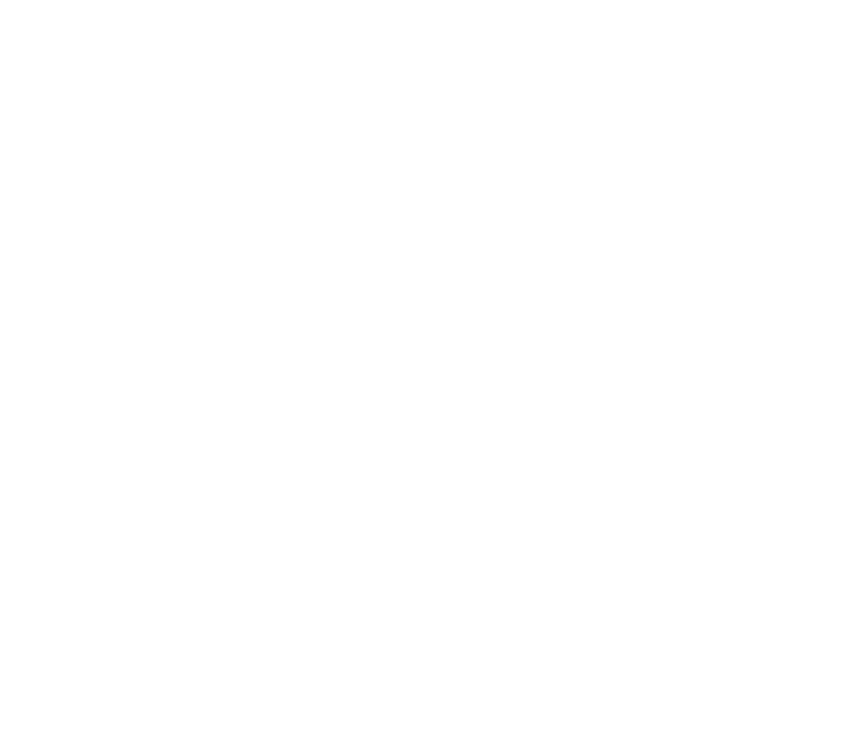
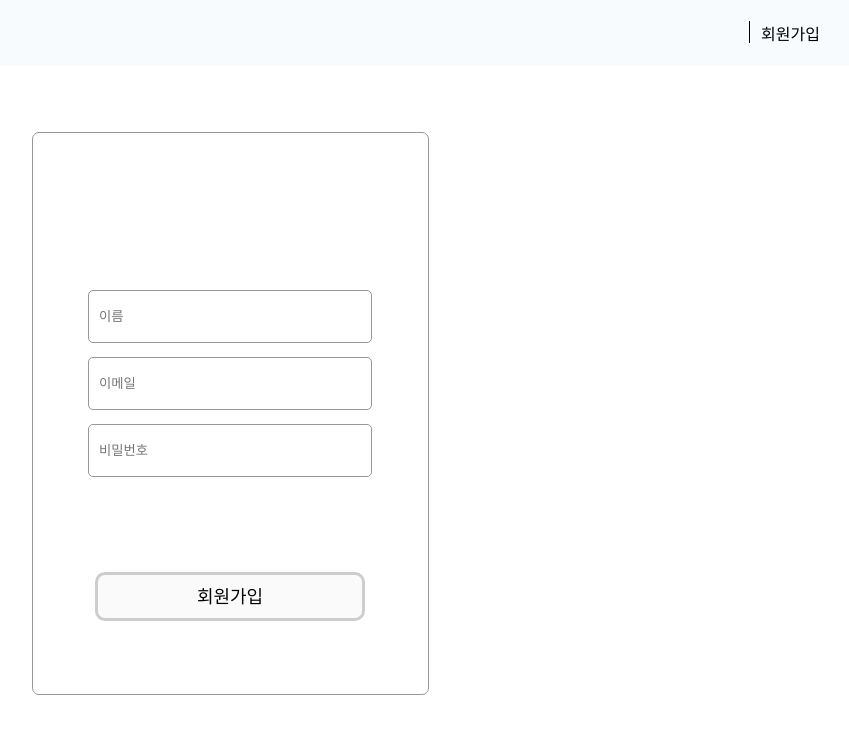
Before and after one commit to juwoon01/Front-End, a React (Create React App) app: page /signUp in a window 1280 px wide. Before the commit this address had no page. Shown: the top 734 px of the page, without its empty margins (410-1259 px from the left). Built offline with nearby package versions, Linux system fonts and the light colour scheme.

Commit message:
feature signup page

```diff
--- a/src/components/App/index.tsx
+++ b/src/components/App/index.tsx
@@ -1,29 +1,18 @@
 import React from 'react';
 import { BrowserRouter, Route, Routes, Link } from "react-router-dom";
 import './App.css';
-import Login from '../Login';
+import SignIn from '../SignIn';
+import Home from '../main/Home';
+import SignUp from '../SignUp';
 
-function Hello(){
-  return(
-    <div className="App">
-    <header className="App-header">
-      <img src="logo192.png" className="App-logo" alt="logo" />
-      <p>
-        Hello 행복주택 프로젝트.
-      </p>
-      <Link to="/login">login</Link>
-    </header>
-  </div>
-  );
-}
 
 function App() {
   return (
     <BrowserRouter>
-
         <Routes>
-          <Route path='/' element={<Hello/>}/>
-          <Route path='/login' element={<Login/>}/>
+          <Route path='/' element={<Home/>}/>
+          <Route path='/signIn' element={<SignIn/>}/>
+          <Route path='/signUp' element={<SignUp/>}/>
         </Routes>
     </BrowserRouter>
   );
--- a/src/components/Login/index.tsx
+++ /dev/null
@@ -1,14 +0,0 @@
-import React from 'react';
-import './Login.css';
-
-function Login() {
-  return (
-    <div>
-        <p>
-          loginPage
-        </p>
-    </div>
-  );
-}
-
-export default Login;
--- /dev/null
+++ b/src/components/SignIn/index.tsx
@@ -0,0 +1,17 @@
+import React from 'react';
+import styled from 'styled-components';
+import Header from '../organisms/Header';
+
+const SignIn = ()=>{
+    return(
+        <SignInWrrapper>
+            <Header/>
+        </SignInWrrapper>
+    );
+}
+
+export  default SignIn;
+
+const SignInWrrapper = styled.div`
+
+`;
--- /dev/null
+++ b/src/components/SignUp/index.tsx
@@ -0,0 +1,107 @@
+import React, { useEffect, useState } from 'react';
+import styled from 'styled-components';
+import { ColumnLayout } from '../../themes/layout';
+import Header from '../organisms/Header';
+
+const SignUp = ()=>{
+    const [name, setName] = useState('');
+    const [email, setEmail] = useState('');
+    const [passWord, setPassWord] = useState('');
+
+    const onClickSignUP = () =>{
+        console.log(name);
+        console.log(email);
+        console.log(passWord);
+        if (passWord === '') {
+            alert('비밀번호를 입력해 주세요');
+        }
+    };
+
+    useEffect(() => {
+        if(name.length > 10){
+            console.log('use effect');
+        }
+    }, [name, email]);
+
+
+
+    return(
+        <SignUpWrrapper>
+            <Header/>
+            <SignUpMainWrrapper>
+                <SignUpInfoWrraper>
+                    <NameWrraper placeholder='이름' onChange={(e) => {setName(e.currentTarget.value)}}/>
+                    <EmailWrraper placeholder='이메일' onChange={(e) => {setEmail(e.currentTarget.value)}}/>
+                    <PassWordWrraper placeholder='비밀번호' onChange={(e) => {setPassWord(e.currentTarget.value)}}/>
+                    <SignUpBtnWrraper onClick={onClickSignUP}>
+                        회원가입
+                    </SignUpBtnWrraper>
+                </SignUpInfoWrraper>
+            </SignUpMainWrrapper>
+        </SignUpWrrapper>
+    );
+}
+
+export  default SignUp;
+
+const Input = styled.input`
+    background: #FFFFFF;
+    border: 1px solid #979797;
+    border-radius: 5px;
+    padding-left: 10px;
+`;
+
+const SignUpWrrapper = styled(ColumnLayout)`
+
+`;
+
+const SignUpMainWrrapper = styled(ColumnLayout)`
+    align-items: center;
+    justify-content: end;
+`;
+
+const SignUpInfoWrraper = styled(ColumnLayout)`
+    margin: 66px 342px;
+    width: 395px;
+    height: 561px;
+    background: #FFFFFF;
+    border: 1px solid #979797;
+    box-shadow: 0px 0px 0px rgba(0, 0, 0, 0.5);
+    border-radius: 7px;
+    align-items: center;
+
+`;
+
+const NameWrraper = styled(Input)`
+    width: 270px;
+    height: 49px;
+
+    margin-top: 157px;
+    margin-bottom: 14px;
+`;
+
+const EmailWrraper = styled(Input)`
+    width: 270px;
+    height: 49px;
+    margin-bottom: 14px;
+`;
+
+const PassWordWrraper = styled(Input)`
+    width: 270px;
+    height: 49px;
+    margin-bottom: 95px;
+`;
+
+const SignUpBtnWrraper = styled.button`
+    width: 270px;
+    height: 49px;
+    background: rgba(249, 249, 249, 0.819434);
+    border: 3px solid rgba(151, 151, 151, 0.448665);
+    border-radius: 10px;
+    font-family: 'Noto Sans';
+    font-style: normal;
+    font-weight: 400;
+    font-size: 18px;
+    line-height: 25px;
+    color: #050505;
+`;
--- /dev/null
+++ b/src/components/main/Home/index.tsx
@@ -0,0 +1,17 @@
+import React from 'react';
+import styled from 'styled-components';
+import Header from '../../organisms/Header';
+
+const Home = ()=>{
+    return(
+        <HomeWrrapper>
+            <Header name={'as'}/>
+        </HomeWrrapper>
+    );
+}
+
+export  default Home;
+
+const HomeWrrapper = styled.div`
+
+`;
--- /dev/null
+++ b/src/components/organisms/Header/index.tsx
@@ -0,0 +1,62 @@
+import * as React from 'react';
+import styled from 'styled-components';
+import { RowLayout } from '../../../themes/layout';
+import { useNavigate } from 'react-router-dom';
+
+interface IProps {
+    name?: string;
+}
+
+const Header = (prop: IProps) =>{
+    const navigate = useNavigate();
+
+    const onClickSignIn = ()=>{
+        navigate(`/signIn`);
+    };
+
+    const onClickSignUp = ()=>{
+        navigate(`/signUp`);
+    };
+
+    return (
+        <HeaderWrapper>
+            <Sign>
+                <SignIn onClick={onClickSignIn}>
+                    {prop.name}
+                </SignIn>
+                <Seperator/>
+                <SignUp onClick={onClickSignUp}>
+                    회원가입
+                </SignUp>
+            </Sign>
+        </HeaderWrapper>
+    );
+}
+
+export default Header;
+
+const HeaderWrapper = styled(RowLayout)`
+    background: rgba(181, 214, 243, 0.11);
+    height: 66px;
+    align-items: center;
+    justify-content: end;
+`;
+
+const Sign = styled(RowLayout)`
+    margin-right: 50px;
+`;
+
+const SignIn = styled(RowLayout)`
+
+`;
+
+const SignUp = styled(RowLayout)`
+
+`;
+
+const Seperator = styled(RowLayout)`
+    margin: 0 11px;
+    height: 22px;
+    width: 1px;
+    background: #000000;
+`;
--- a/tsconfig.json
+++ b/tsconfig.json
@@ -16,7 +16,7 @@
     "module": "esnext",
     "moduleResolution": "node",
     "resolveJsonModule": true,
-    "isolatedModules": true,
+    "isolatedModules": false,
     "noEmit": true,
     "jsx": "react-jsx"
   },
```
Also changed, not shown: src/components/Login/Login.tsx (deleted, +0 -9 lines), src/components/Login/Login.css (deleted), 2 other files (tests, documents, lock files or other folders).
